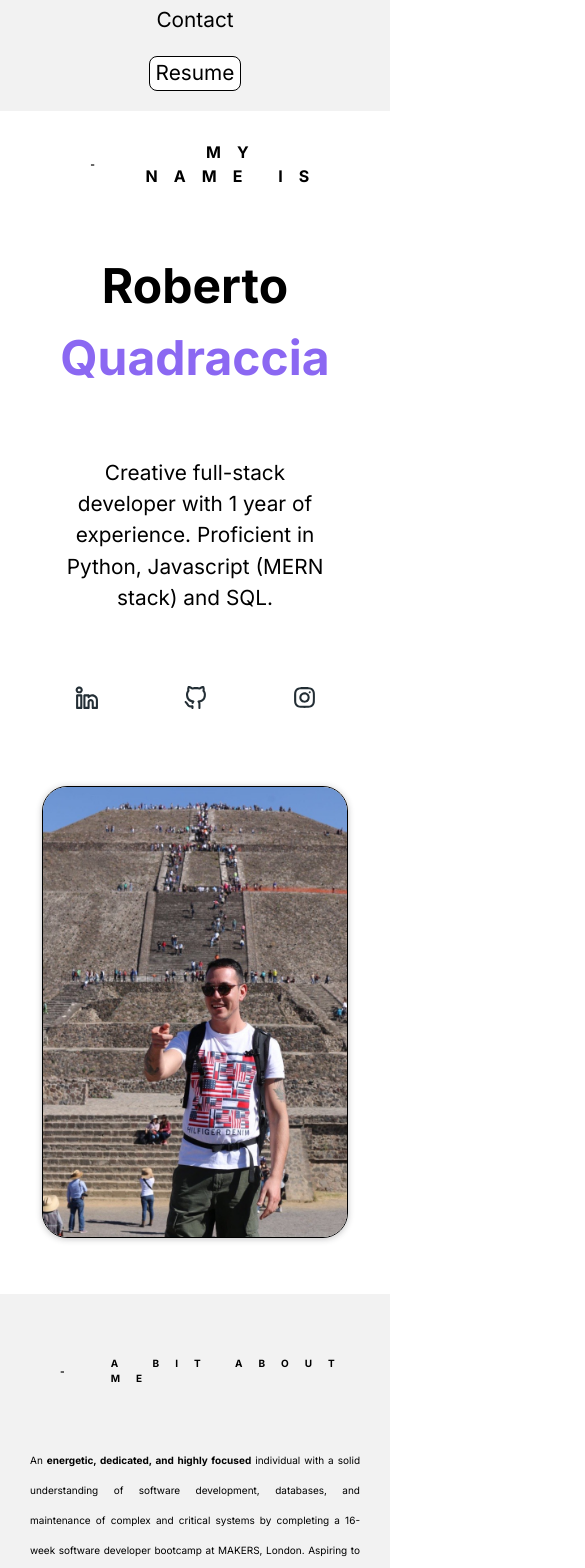
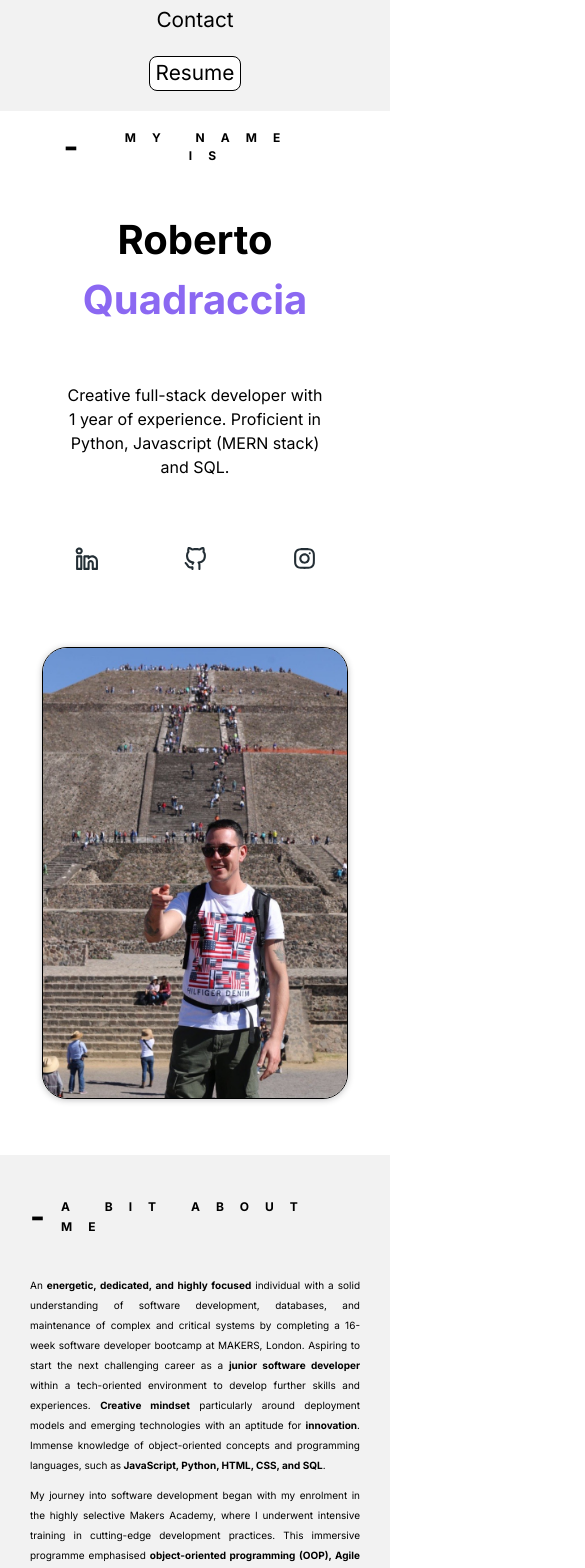
Before and after one commit to Super-robbin/portfolio, a React (Vite) app: page / in a window 390 px wide. Shown: the part 200-1768 px from the top of the page, 585 px wide, since content can reach past the window. Built offline with nearby package versions, Linux system fonts and the light colour scheme; the HTML template or start-up script is replaced by a standard one.

Commit message:
Project responsive in progress, grid responsive complete

```diff
--- a/src/styles/Info.css
+++ b/src/styles/Info.css
@@ -75,6 +75,9 @@
     align-items: center;
     text-align: center;
   }
+  .main-photo-box .profile-img {
+    margin: 75px 0 !important;
+  }
 }
 
 @media screen and (max-width: 800px) {
@@ -101,9 +104,21 @@
   .btn-resume {
     margin-bottom: 20px;
   }
+  .main-photo-box .profile-img {
+    margin: 50px 0 !important;
+  }
 }
 
 @media screen and (max-width: 500px) {
+  .name-section .above-section {
+    font-size: 12px;
+  }
+  .name-section .name-section-title {
+    font-size: 40px;
+  }
+  .name-section .name-section-description {
+    font-size: 1rem;
+  }
   .main-photo-box .profile-img {
     margin: 50px 0 !important;
   }
--- a/src/styles/about.css
+++ b/src/styles/about.css
@@ -13,21 +13,38 @@
     flex-direction: column;
     align-items: center;
     padding: 50px;
-    gap: 1rem
-
+    gap: 1rem;
   }
   .stack-section {
     align-items: center;
   }
 }
 
+@media screen and (max-width: 800px) {
+  .about-container {
+    font-size: 13px;
+    padding: 40px;
+  }
+  .about-section {
+    line-height: 25px !important;
+  }
+}
+
 @media screen and (max-width: 500px) {
-  .about-container, .dash {
+  .about-container {
     font-size: 10px;
-    padding: 30px
+    padding: 30px;
   }
   .about-container .above-section {
     justify-content: center;
+    font-size: 12px;
+    line-height: 20px;
+  }
+  .about-section {
+    line-height: 20px !important;
+  }
+  .about-container .stack-section {
+    gap: 1rem;
   }
   .stack-section .stack-container {
     grid-template-columns: repeat(4, 50px);
--- a/src/styles/project.css
+++ b/src/styles/project.css
@@ -14,10 +14,54 @@
   grid-template-columns: 1fr 1fr 1fr;
 }
 
+@media screen and (max-width: 2000px) {
+  .projects-container {
+    display: grid;
+    grid-template-columns: repeat(2, 1fr);
+  }
+}
+
+@media screen and (max-width: 800px) {
+  .section {
+    padding: 60px;
+  }
+  .projects-container {
+    display: grid;
+    grid-template-columns: 1fr;
+  }
+  .section .above-section {
+    justify-content: center;
+    font-size: 13px;
+  }
+  .section .title-section {
+    font-size: 30px;
+    text-align: center;
+    margin: 0;
+  }
+}
+
+@media screen and (max-width: 500px) {
+  .section .above-section {
+    font-size: 12px;
+  }
+  .section .title-section {
+    font-size: 27px;
+    justify-self: center;
+    margin: 0;
+  }
+}
+
+@media screen and (max-width: 1200px) {
+  .project-card .projects-buttons {
+    display: flex;
+    flex-direction: column;
+  }
+}
+
 .project-card {
   display: flex;
   flex-direction: column;
-  height: 650px;
+  height: auto;
   border: 2px solid #000;
   border-radius: 10px;
   box-shadow: 0 1px 6px 0 #20212447;
@@ -68,7 +112,7 @@
 .project-buttons > a:hover {
   background-color: #000;
   color: #ffffff;
-  box-shadow: 0 1px 6px 0 #20212447
+  box-shadow: 0 1px 6px 0 #20212447;
 }
 
 .site-button {
```
